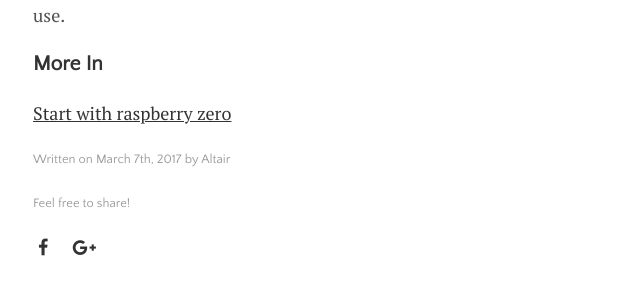
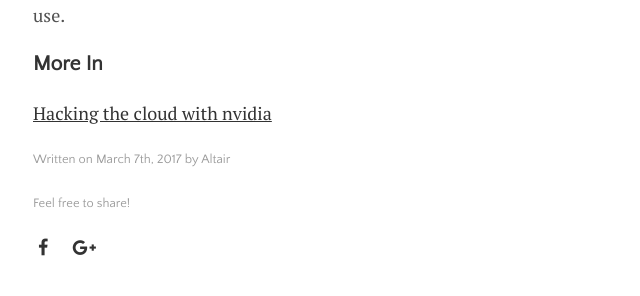
Before and after one commit to MrRastayoung/MrRastayoung.github.io, a Jekyll site: the page built from _posts/2017-03-07-Kali-cuda.md, in a window 1280 px wide. Shown: the part 803-1099 px from the top of the page, without its empty margins (319-959 px from the left). Built offline with Jekyll 4.4.1, drawn with Linux system fonts in a browser that asks for light colours; nearby versions of some CDN libraries.

Commit message:
modified info

```diff
--- a/_posts/2017-03-07-Kali-cuda.md
+++ b/_posts/2017-03-07-Kali-cuda.md
@@ -17,4 +17,4 @@ Installing proprietary graphics drivers has always been a source of frustration;
 
 ### More In
 
-[Start with raspberry zero](https://www.kali.org/news/cloud-cracking-with-cuda-gpu/)
+[Hacking the cloud with nvidia](https://www.kali.org/news/cloud-cracking-with-cuda-gpu/)
```
